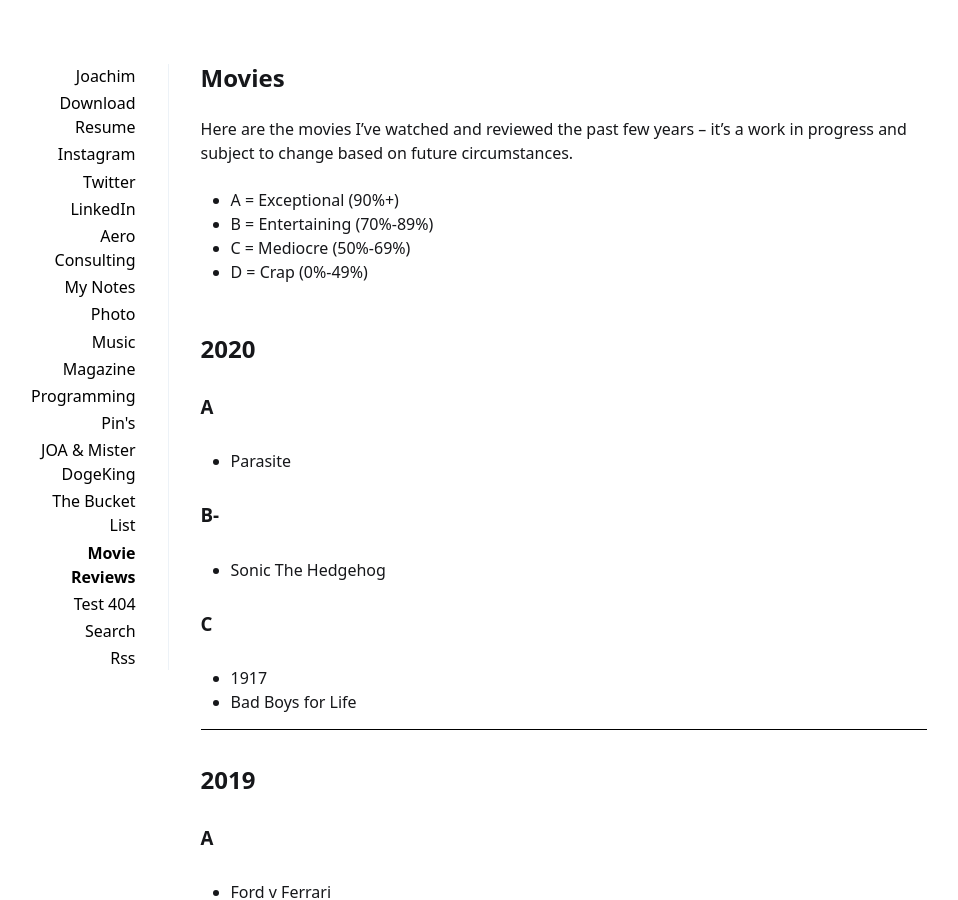
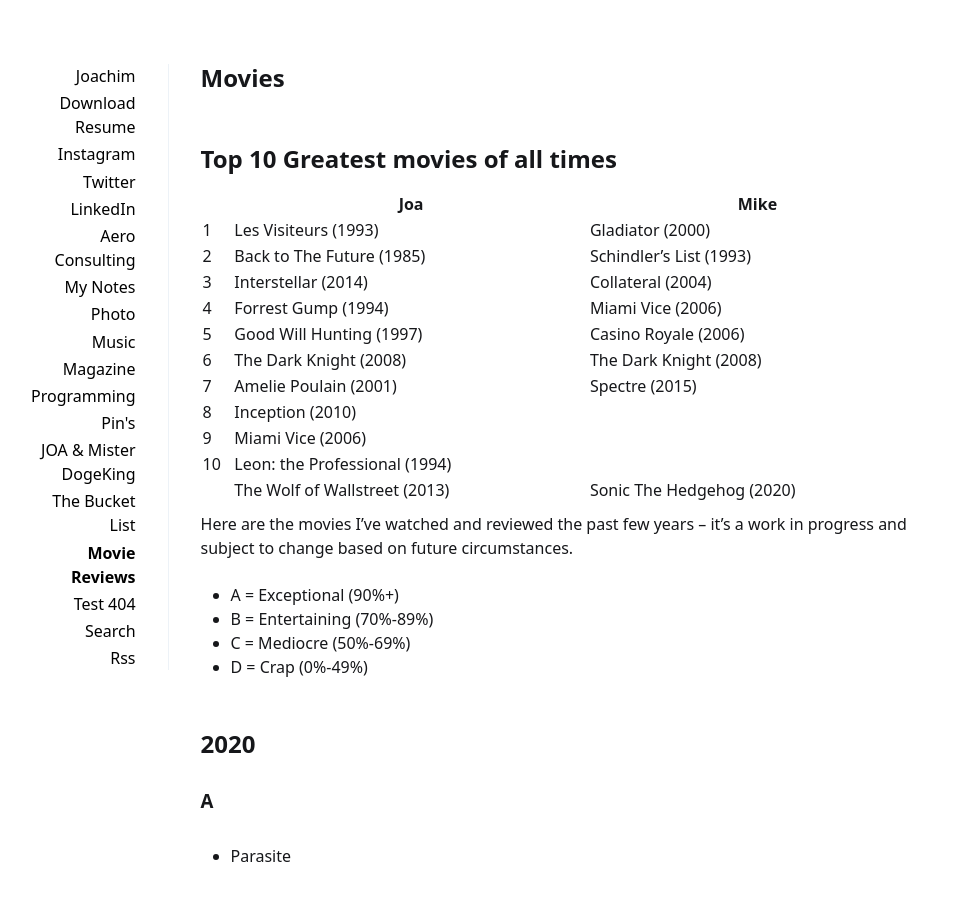
Before and after one commit to casagou/joa, a Jekyll site: the page built from _pages/movies.md, in a window 1280 px wide and 900 px high. Shown: the whole window, without its empty margins (161-1119 px from the left). Built offline with Jekyll 4.4.1, drawn with Linux system fonts in a browser that asks for light colours; some of the changed text lies outside the part shown.

Commit message:
Update movies.md
add all time ranking

```diff
--- a/_pages/movies.md
+++ b/_pages/movies.md
@@ -2,6 +2,25 @@
 layout: page
 title: Movies
 ---
+
+# Top 10 Greatest movies of all times
+
+|    	| Joa                           	| Mike                      	|
+|----	|-------------------------------	|---------------------------	|
+| 1  	| Les Visiteurs (1993)             	| Gladiator (2000)          	|
+| 2  	| Back to The Future (1985)        	| Schindler's List (1993)   	|
+| 3  	| Interstellar (2014)              	| Collateral (2004)         	|
+| 4  	| Forrest Gump (1994)              	| Miami Vice (2006)         	|
+| 5  	| Good Will Hunting (1997)      	| Casino Royale (2006)      	|
+| 6  	| The Dark Knight (2008)        	| The Dark Knight (2008)     	|
+| 7  	| Amelie Poulain (2001)         	| Spectre (2015)            	|
+| 8  	| Inception (2010)              	|                           	|
+| 9  	| Miami Vice (2006)             	|                           	|
+| 10 	| Leon: the Professional (1994) 	|                           	|
+|    	| The Wolf of Wallstreet (2013) 	| Sonic The Hedgehog (2020) 	|
+
+
+
 Here are the movies I've watched and reviewed the past few years – it’s a work in progress and subject to change based on future circumstances.
 
 * A = Exceptional (90%+)
@@ -85,11 +104,13 @@ Here are the movies I've watched and reviewed the past few years – it’s a wo
 
 > ## Mike Scale !
 >
+> ### A
+> * Spectre
+>
 > ### B
->
 > * The Martian
 
-—-—-
+----
 
 # 2013
 
@@ -158,15 +179,12 @@ Here are the movies I've watched and reviewed the past few years – it’s a wo
 > ## Mike Scale !
 >
 > ### A
->
 > * Schindler's List
 >
 > ### B
->
 > * Captain Phillips
 >
 > ### C
->
 > * Gravity
 
 ----
@@ -184,7 +202,6 @@ Here are the movies I've watched and reviewed the past few years – it’s a wo
 9. Silver Linings Playbook
 
 ### A
-
 * Zero Dark Thirty
 * Life of Pi
 * Argo
@@ -192,7 +209,6 @@ Here are the movies I've watched and reviewed the past few years – it’s a wo
 * Intouchables
 
 ### B
-
 * Les Misérables
 * The Master
 * The Queen of Versailles
@@ -236,7 +252,6 @@ Here are the movies I've watched and reviewed the past few years – it’s a wo
 * The Sessions
 
 ### C
-
 * The Amazing Spider-Man
 * John Carter
 * The Avengers
@@ -282,7 +297,6 @@ Here are the movies I've watched and reviewed the past few years – it’s a wo
 * The Vow
 
 ### D
-
 * Going Down in La La Land
 * Haywire
 * October Baby
@@ -311,7 +324,6 @@ Here are the movies I've watched and reviewed the past few years – it’s a wo
 
 
 ### A
-
 * Drive
 * Midnight in Paris
 * Young Adult
@@ -323,7 +335,6 @@ Here are the movies I've watched and reviewed the past few years – it’s a wo
 * Tinker Tailor Soldier Spy
 
 ### B
-
 * The Artist
 * Bad Teacher
 * Certified Copy
@@ -382,7 +393,6 @@ Here are the movies I've watched and reviewed the past few years – it’s a wo
 * Win Win
 
 ### C
-
 * Harry Potter and the Deathly Hallows
 * The Adventures of Tintin
 * Pirates of the Caribbean: On Stranger Tides
@@ -418,7 +428,6 @@ Here are the movies I've watched and reviewed the past few years – it’s a wo
 * Your Highness
 
 ### D
-
 * Thor
 * Arthur
 * Ceremony
@@ -452,34 +461,42 @@ Here are the movies I've watched and reviewed the past few years – it’s a wo
 9. True Grit
 10. The Kids Are All Right
 
-———-
+----
 
 # 2008
-
 
 > ## Mike Scale !
 >
 > ### A
+> * The Dark Knight
 >
-> * The Dark Knight
+> ### C
+> * Quantum of Solace
 
-———-
-
-# 2006
-
-
-> ## Mike Scale !
->
-> ### A
->
-> * Miami Vice
-
-———-
+----
 
 # 2006
 
 > ## Mike Scale !
 >
 > ### A
+> * Miami Vice
+> * Casino Royale
+
+----
+
+# 2004
+
+> ## Mike Scale !
 >
+> ### A
+> * Collateral
+
+----
+
+# 2000
+
+> ## Mike Scale !
+>
+> ### A
 > * Gladiator
```
Also changed, not shown: other parts of _pages/movies.md (+2 -3 lines).
